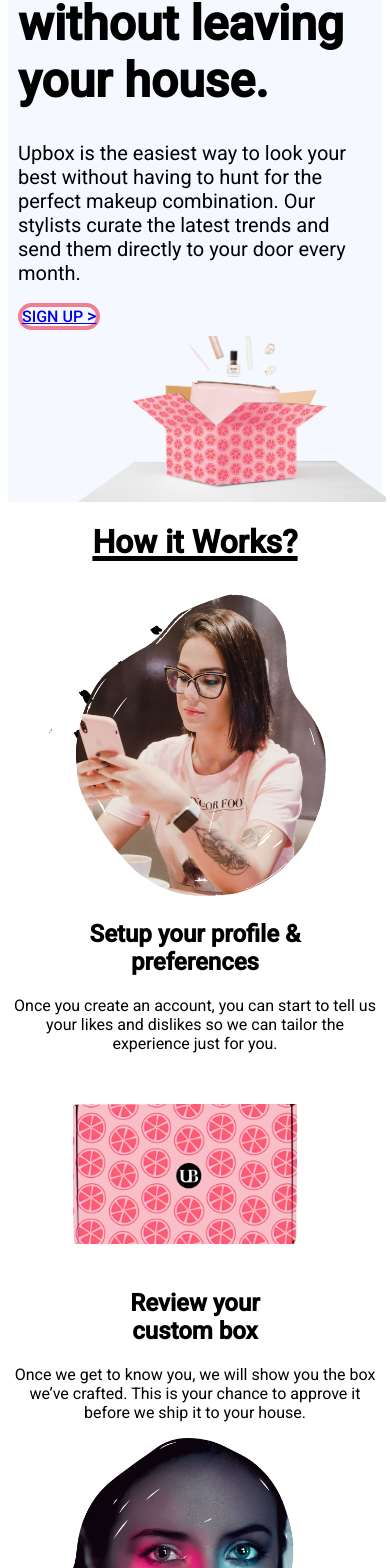
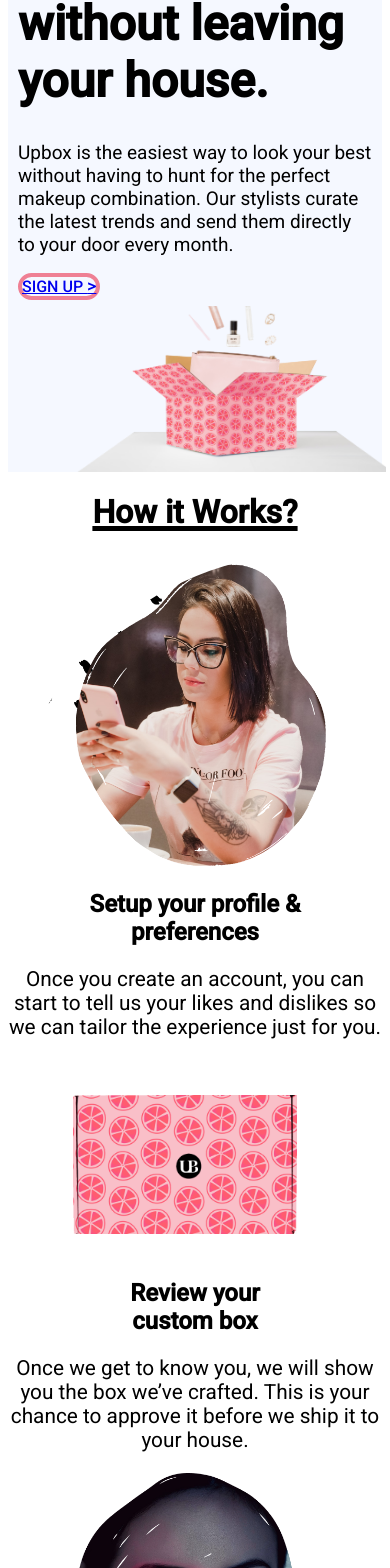
Before and after one commit to IndiraRamalingam/UI_Design_UpBox, a React (Vite) app: page / in a window 390 px wide. Shown: the part 339-1907 px from the top of the page. Built offline with nearby package versions, Linux system fonts and the light colour scheme.

Commit message:
font size changes

```diff
--- a/src/components/Hero_Section.jsx
+++ b/src/components/Hero_Section.jsx
@@ -7,7 +7,7 @@ function Hero_Section() {
     <>
       <div className="hero_bg container-fluid">
         <div className="row">
-          <div className='col-12 col-md-auto col-lg-4'>
+          <div className='col-12  col-lg-4'>
             <div className="about-text">
               <h1 className="text1 mb-3">Look good without leaving your house.</h1>
               <p className="text2 mb-3">Upbox is the easiest way to look your best without having to hunt for the perfect makeup combination. Our stylists curate the latest trends and send them directly to your door every month.</p>
--- a/src/components/Section.jsx
+++ b/src/components/Section.jsx
@@ -25,9 +25,9 @@ function Section() {
                             <img className="cropped2" src={work1} />
                         </div>
                     </div>
-                    <div className="col-12 col-lg-7 mt-5 text_row_1">
+                    <div className="col-12 col-lg-6 mt-5 text_row_1">
                         <h2>Setup your profile & <br /> preferences</h2>
-                        <p>Once you create an account, you can start to tell us your likes and dislikes so we can tailor the experience just for you.</p>
+                        <p className='text_p'>Once you create an account, you can start to tell us your likes and dislikes so we can tailor the experience just for you.</p>
                     </div>
                 </div>
 
@@ -45,10 +45,10 @@ function Section() {
                         </div>
 
                         <div className='row'>
-                            <div className='col-12 col-lg-6'></div>
-                            <div className='col-12 col-lg-6 text_row_2'>
+                            <div className='col-12 col-lg-5'></div>
+                            <div className='col-12 col-lg-7 text_row_2'>
                                 <h2>Review your<br /> custom box</h2>
-                                <p>Once we get to know you, we will show you the box we’ve crafted. This is your chance to approve it before we ship it to your house.</p>
+                                <p className='text_p'>Once we get to know you, we will show you the box we’ve crafted. This is your chance to approve it before we ship it to your house.</p>
                             </div>
                         </div>
                     </div>
@@ -59,9 +59,9 @@ function Section() {
                     <div className="col-12 col-lg-5 img_row_3">
                         <img className="cropped3" src={work3} />
                     </div>
-                    <div className="col-12 col-lg-7 mt-5 text_row_3">
+                    <div className="col-12 col-lg-6 mt-5 text_row_3">
                         <h2>Try it on at home</h2>
-                        <p>Your box will arrive within 3-5 days (usually sooner) and you get the joy to unbox your Upbox. Try it all on and send back whatever you’re not in love with.</p>
+                        <p className='text_p'>Your box will arrive within 3-5 days (usually sooner) and you get the joy to unbox your Upbox. Try it all on and send back whatever you’re not in love with.</p>
                     </div>
                 </div>
 
--- a/src/index.css
+++ b/src/index.css
@@ -93,7 +93,7 @@
 }
 .text2{
   font-weight:400;
-  font-size:13px;
+  font-size:1.2rem;
 }
 
 /* Section Part */
@@ -139,7 +139,9 @@
   top: 0;
   left: 50%;
 }
-
+.text_p{
+  font-size: 1.3rem;
+}
 /* Footer */
 .footer{
   background-color: #ecedf142;
@@ -203,9 +205,9 @@
   .img_row_1,.img_row_2{
     text-align: center;
   }
-  .text_row_1,.text_row_3,.text_row_2{
+  /* .text_row_1,.text_row_3,.text_row_2{
     text-align: center;
-  }
+  } */
   .footer_logo{
     margin-top: 2.5%;
     width: 33%;
@@ -256,7 +258,7 @@
  font-size:2rem;
 }
 .text2{
- font-size:15px;
+ font-size:14px;
 }
 .btn_pink {
   font-size: 20px;
@@ -317,7 +319,7 @@ display:none;
   font-size: 3rem;
 }
 .text2{
-  font-size: 20px;
+  font-size: 19px;
 }
 /* Section Part */
  .section_container{
@@ -348,6 +350,9 @@ display:none;
 .img_row_1{
   text-align: start;
 }
+.text_p{
+
+}
 
  /* Footer */
  .footer_logo{
```
